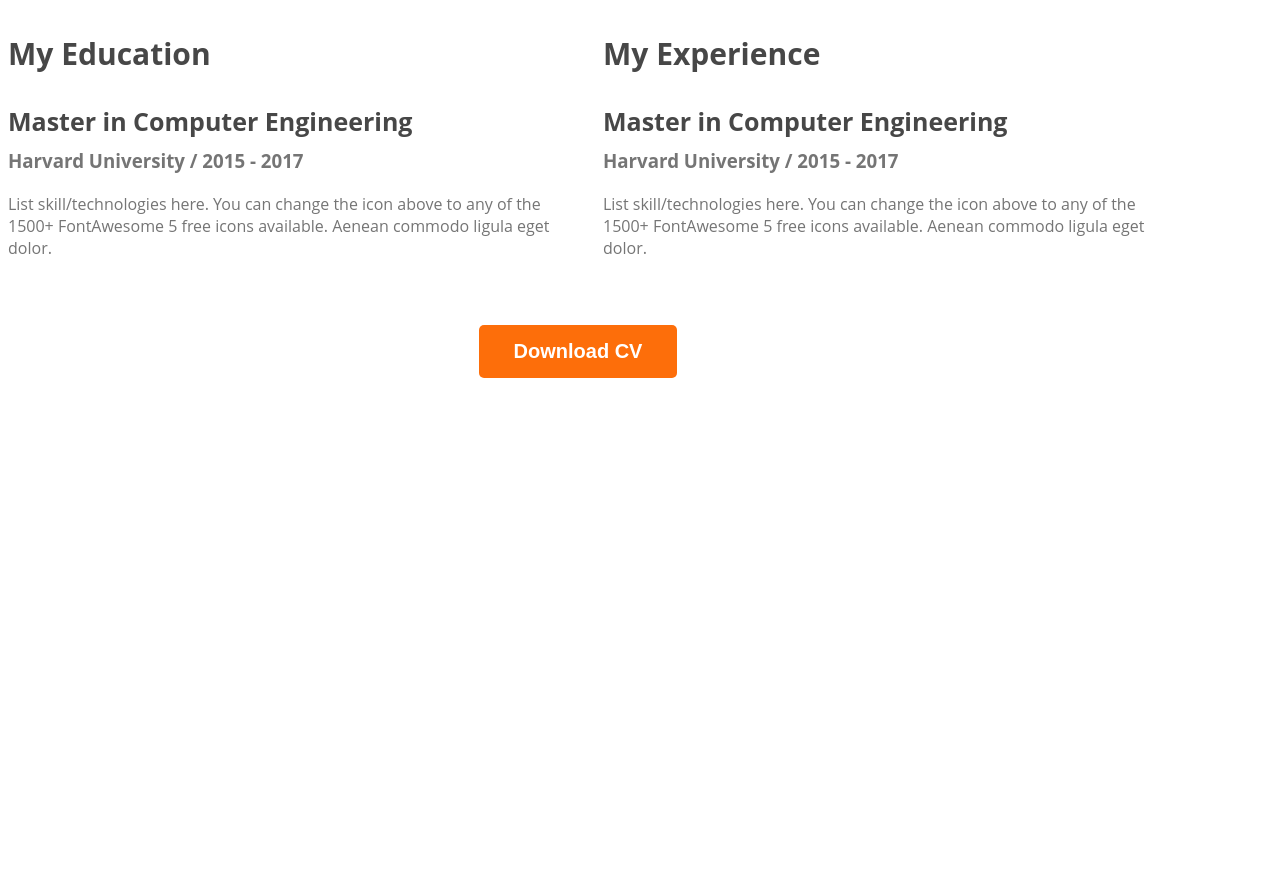
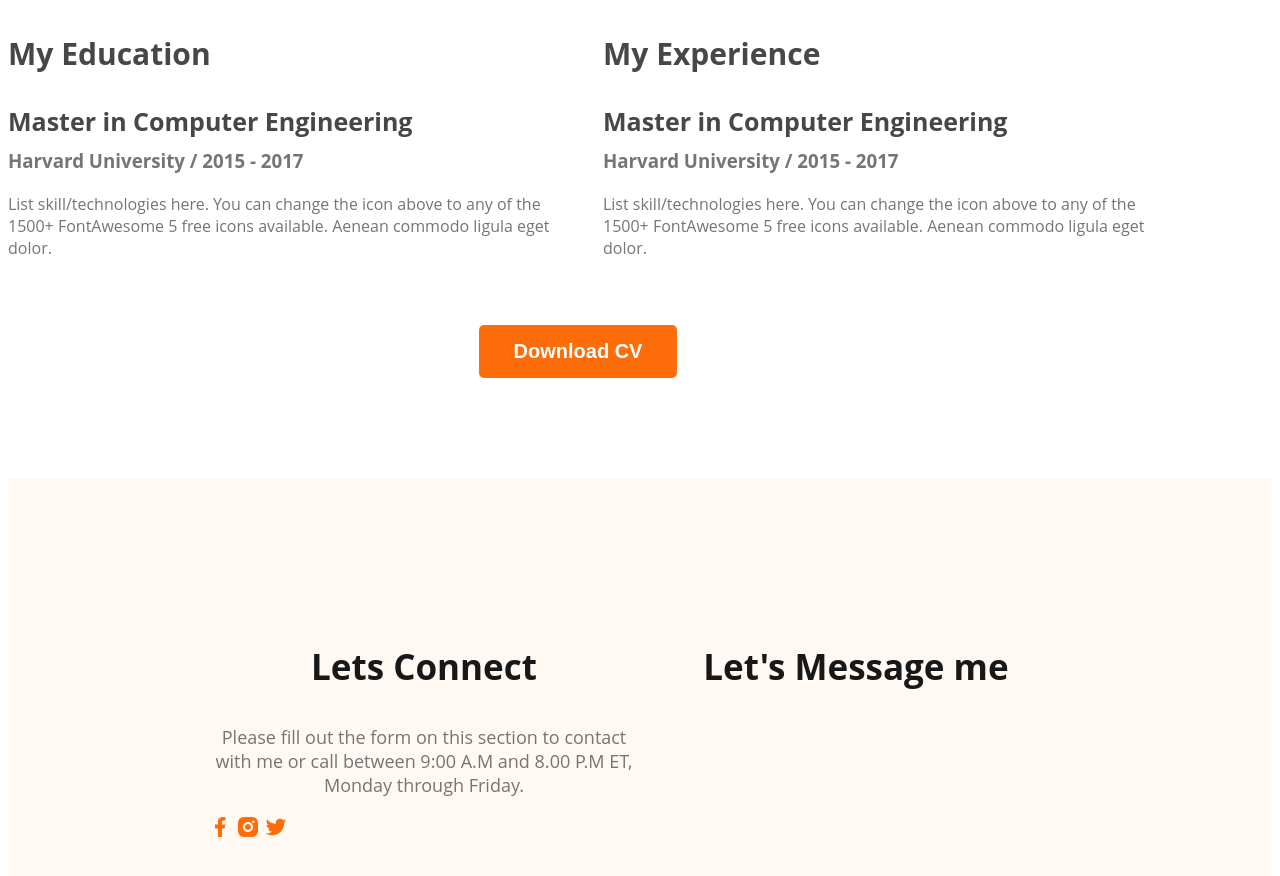
Before and after one commit to abdulhannandewan/webdeveloper-porttfolio, a plain HTML site: page index.html in a window 1280 px wide. Shown: the part 2467-3343 px from the top of the page. Before the commit the page ends 2853 px from the top, so only its background shows below. Drawn offline with Linux system fonts and the light colour scheme.

Commit message:
basic footer

```diff
--- a/index.html
+++ b/index.html
@@ -119,7 +119,23 @@
 </section>
   </main>
   <footer>
+<div class="footer-column">
+  <h3 class="section-title">
+    Lets Connect
+  </h3>
+  <p class="section-description">Please fill out the form on this section to contact with me or call between 9:00 A.M and 8.00 P.M ET, Monday through Friday.</p>
+  <div class="social-links">
+    <a href=""><img src="images/icons/facebook.png" alt=""></a>
+    <a href=""><img src="images/icons/insta.png" alt=""></a>
+    <a href=""><img src="images/icons/twitter.png" alt=""></a>
+  </div>
+</div>
+<div class="footer-column">
+  <h3 class="section-title">
+    Let's Message me
+  </h3>
 
+</div>
   </footer>
 
 </body>
--- a/style/style.css
+++ b/style/style.css
@@ -150,3 +150,12 @@ main{
     text-align: center;
     margin-top: 50px;
   }
+.footer-column{
+  width: 50%;
+}
+footer{
+  display: flex;
+  background: #FFF8F3;
+  padding: 130px 200px;
+  margin-top: 100px;
+}
```
